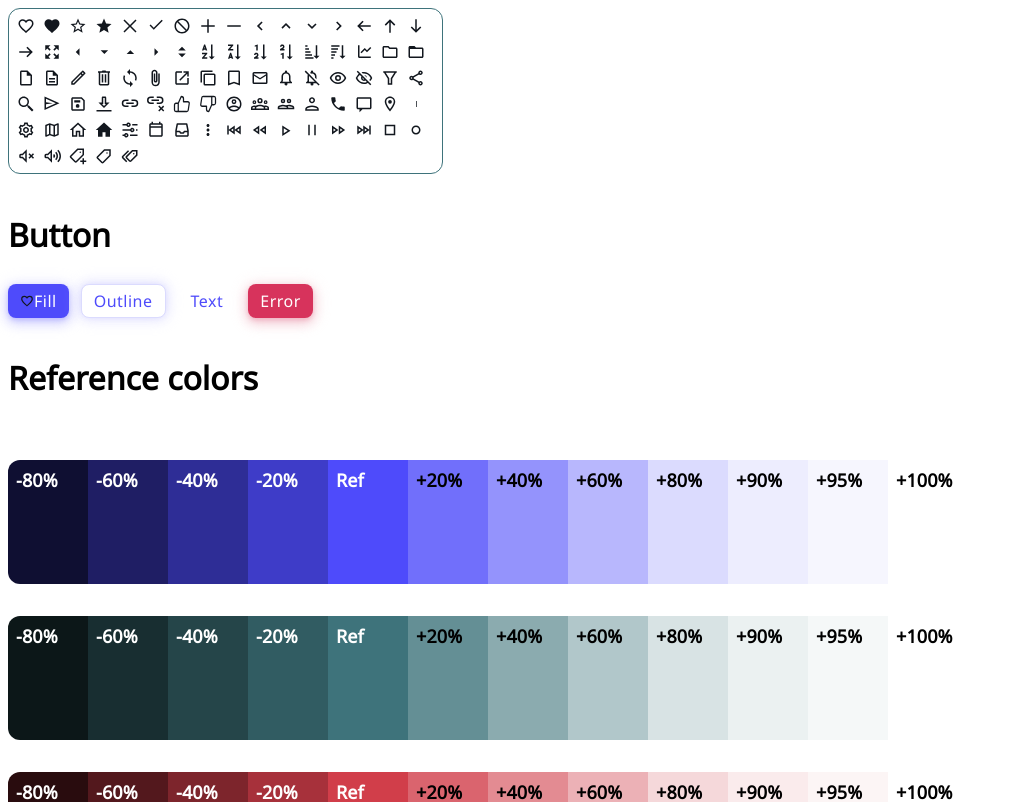
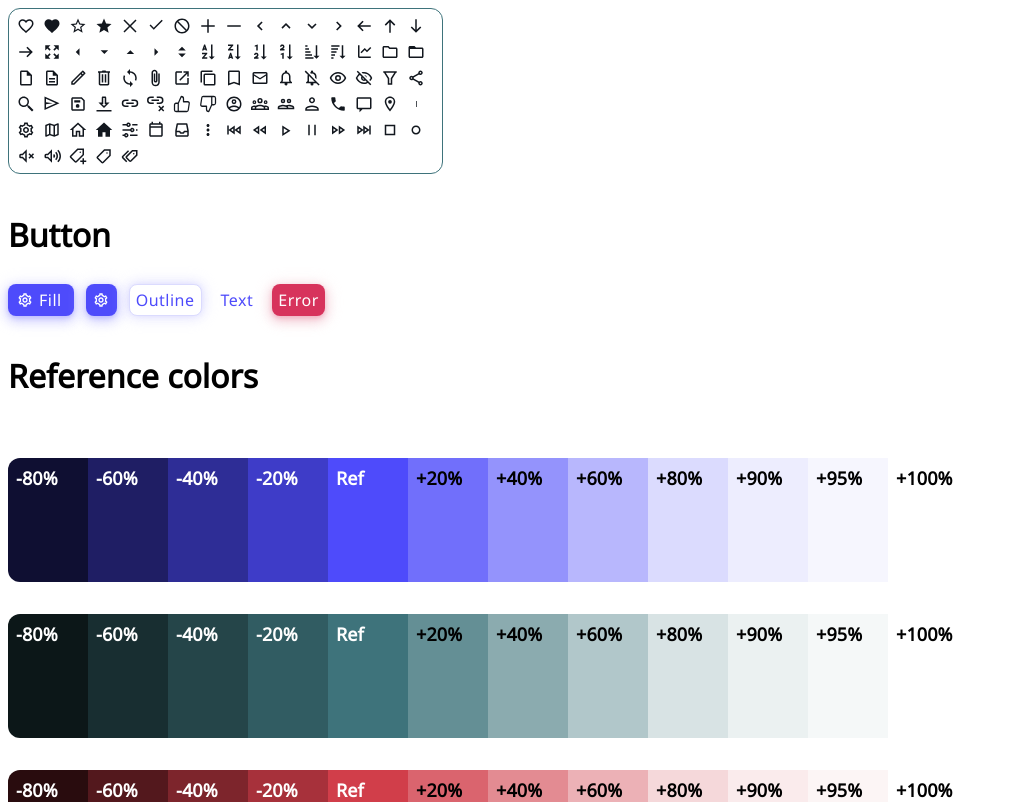
Before and after one commit to Simonlfr/Konkret-ui-react, a React (Vite) app: page / in a window 1280 px wide. Shown: the top 802 px of the page, without its empty margins (0-1014 px from the left). Built offline with nearby package versions, Linux system fonts and the light colour scheme.

Commit message:
Slight improvements on button styling composition.

```diff
--- a/src/components/button/button.tsx
+++ b/src/components/button/button.tsx
@@ -1,5 +1,5 @@
 import React from "react";
-import { css } from "styled-components";
+import { css, FlattenInterpolation, ThemeProps } from "styled-components";
 import {
   getTokenPaletteValue,
   getTokenShadowValue,
@@ -8,46 +8,63 @@ import {
 } from "../../providers/designTokenProvider";
 import { ButtonTypography } from "../typography/typography";
 
+type ButtonVariant = "fill" | "outline" | "text" | "destructive";
+
 type ButtonProps = {
-  children: React.ReactNode;
-  variant?: "fill" | "outline" | "text" | "destructive";
-  rightIcon?: React.ReactNode;
-  leftIcon?: React.ReactNode;
+  children?: React.ReactNode;
+  variant: ButtonVariant;
+  label?: string;
+  icon?: React.ReactNode;
+  onClick?: () => void;
 };
 
 export function Button(props: ButtonProps): JSX.Element {
-  const { children, rightIcon, leftIcon, variant = "fill" } = props;
+  const { children, label, icon, onClick } = props;
 
-  const innerContent = (
-    <>
-      {leftIcon}
+  return (
+    <StyledBaseButton onClick={onClick} {...props}>
+      {icon}
+      {label && <ButtonTypography>{props.label}</ButtonTypography>}
       {children}
-      {rightIcon}
-    </>
+    </StyledBaseButton>
   );
-
-  if (variant === "fill") return <FillButton>{innerContent}</FillButton>;
-  if (variant === "outline")
-    return <OutlineButton>{innerContent}</OutlineButton>;
-  if (variant === "text") return <TextButton>{innerContent}</TextButton>;
-  return <DestructiveButton>{innerContent}</DestructiveButton>;
 }
 
 Button.text = ButtonTypography;
 
-const StyledBaseButtonCSS = css`
+const StyledBaseButton = styled.button<ButtonProps>`
   display: flex;
   flex-direction: row;
   justify-content: center;
   align-items: center;
-  padding: 8px 12px;
   border-radius: 8px;
+  height: 32px;
   border: none;
   cursor: pointer;
+  gap: 0.375rem;
+  ${({ variant }) => getVariant(variant)}
+  ${({ label, icon }) => {
+    if (label && !icon) {
+      return css`
+        padding: 8px 12px;
+      `;
+    }
+
+    if (!label && icon) {
+      return css`
+        padding: 7.5px;
+      `;
+    }
+
+    if (label && icon) {
+      return css`
+        padding: 8px 12px 8px 9px;
+      `;
+    }
+  }}
 `;
 
-const FillButton = styled.button`
-  ${StyledBaseButtonCSS}
+const FillButton = css`
   color: ${({ theme }) => getTokenPaletteValue(theme, "neutral", "lightText")};
   background-color: ${({ theme }) =>
     getTokenPaletteValue(theme, "primary", "primaryRef")};
@@ -65,8 +82,7 @@ const FillButton = styled.button`
   }
 `;
 
-const OutlineButton = styled.button`
-  ${StyledBaseButtonCSS}
+const OutlineButton = css`
   background-color: ${({ theme }) =>
     getTokenPaletteValue(theme, "neutral", "lightText")};
   box-shadow: ${({ theme }) =>
@@ -85,8 +101,7 @@ const OutlineButton = styled.button`
       ${({ theme }) => getTokenShadowValue(theme, "primaryLightPressed")};
   }
 `;
-const TextButton = styled.button`
-  ${StyledBaseButtonCSS}
+const TextButton = css`
   box-shadow: none;
   border: 1px solid transparent;
   background-color: transparent;
@@ -110,8 +125,7 @@ const TextButton = styled.button`
       ${({ theme }) => getTokenShadowValue(theme, "primaryLightPressed")};
   }
 `;
-const DestructiveButton = styled.button`
-  ${StyledBaseButtonCSS}
+const DestructiveButton = css`
   color: ${({ theme }) => getTokenPaletteValue(theme, "neutral", "lightText")};
   background-color: ${({ theme }) =>
     getTokenPaletteValue(theme, "error", "errorRef")};
@@ -127,3 +141,12 @@ const DestructiveButton = styled.button`
       ${({ theme }) => getTokenShadowValue(theme, "errorDarkPressed")};
   }
 `;
+
+const getVariant = (
+  variant: ButtonVariant
+): FlattenInterpolation<ThemeProps<any>> => {
+  if (variant === "fill") return FillButton;
+  if (variant === "outline") return OutlineButton;
+  if (variant === "text") return TextButton;
+  return DestructiveButton;
+};
--- a/src/pages/homePage.tsx
+++ b/src/pages/homePage.tsx
@@ -2,9 +2,10 @@ import React from "react";
 import styled from "styled-components";
 import { Button } from "../components/button/button";
 import { ColorLegend } from "./colorLegend/colorLegend";
-import { IconHeartOutlined } from "../components/icon/icon";
+import { IconSettings } from "../components/icon/icon";
 import { IconExamples } from "../components/icon/iconExamples";
 import { HeadlineMedium } from "../components/typography/typography";
+import { defaultDesignTokens } from "../utils/defaultDesignTokens";
 
 export function HomePage(): JSX.Element {
   return (
@@ -13,10 +14,25 @@ export function HomePage(): JSX.Element {
       <div>
         <HeadlineMedium>Button</HeadlineMedium>
         <ButtonContainer>
-          <Button variant="fill">
-            <IconHeartOutlined />
-            <Button.text>Fill</Button.text>
-          </Button>
+          <Button
+            variant="fill"
+            icon={
+              <IconSettings
+                size={16}
+                color={defaultDesignTokens.palette.neutral.lightText}
+              />
+            }
+            label="Fill"
+          ></Button>
+          <Button
+            variant="fill"
+            icon={
+              <IconSettings
+                size={16}
+                color={defaultDesignTokens.palette.neutral.lightText}
+              />
+            }
+          />
           <Button variant="outline">
             <Button.text>Outline</Button.text>
           </Button>
```
